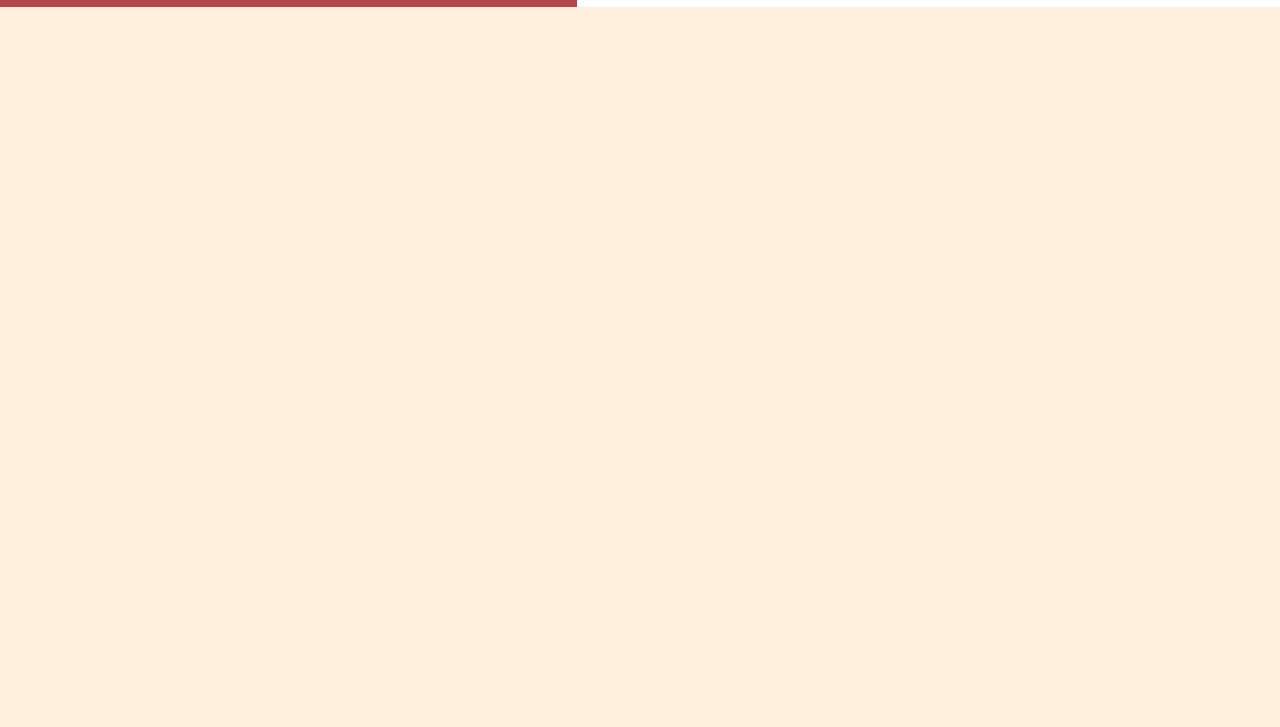
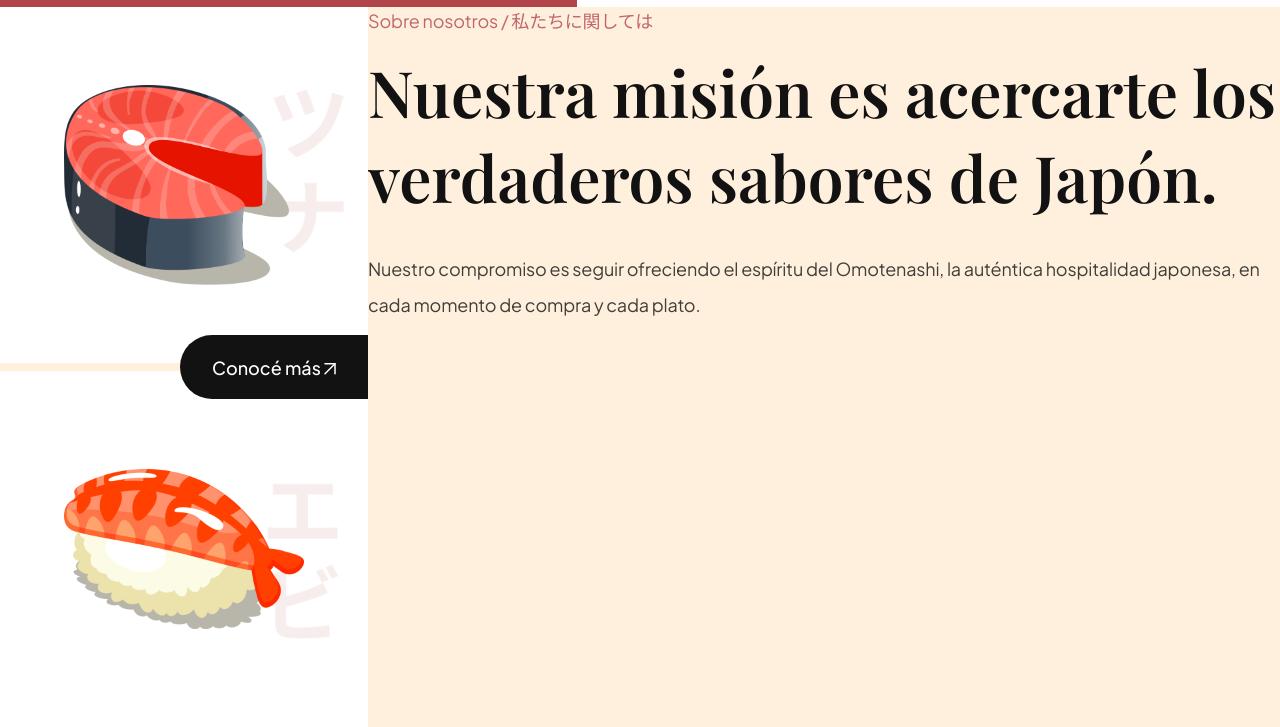
Before and after one commit to emmituwu/tienda-de-sushi, a website built with Vite: page index.html in a window 1280 px wide. Shown: the part 791-1518 px from the top of the page. Before the commit the page ends 800 px from the top, so only its background shows below. Built offline with nearby package versions, Linux system fonts and the light colour scheme.

Commit message:
avances del sobre nosotros

```diff
--- a/css/sections/about.css
+++ b/css/sections/about.css
@@ -0,0 +1,69 @@
+.about-us {
+    display: flex;
+    min-height: 720px;
+    overflow: hidden;
+}
+
+.about-us__image {
+    flex: 1;
+    display: flex;
+    flex-direction: column;
+    justify-content: center;
+
+    background: var(--color-white);
+
+    position: relative;
+}
+
+.about-us__image div {
+    padding: 32px 64px;
+
+    flex: 1;
+    display: flex;
+    align-items: center;
+
+    background-position: center;
+    background-repeat: no-repeat;
+    background-size: contain;
+}
+
+.about-us__image-sushi3 {
+    border-bottom: 8px solid var(--color-creamson);
+
+    background-image: url(../../assets/about_bg1.png);
+}
+
+.about-us__image-sushi2 {
+    background-image: url(../../assets/about_bg2.png);
+}
+
+.about-us__image-sushi3 img {
+    width: 225px;
+    height: 200px;
+}
+
+.about-us__image-sushi2 img {
+    width: 240px;
+    height: 160px;
+}
+
+.about-us__button {
+    position: absolute;
+    right: 0;
+
+    padding: 12px 32px;
+    min-height: 64px;
+
+    background: var(--secondary-color);
+    border-radius: 32px 0 0 32px;
+    border: 0;
+    outline: 0;
+
+    color: #fff;
+    font-family: var(--plus-jakarta-sans);
+    font-weight: 500;
+    font-size: 18px;
+    line-height: 23px;
+
+    cursor: pointer;
+}
--- a/index.html
+++ b/index.html
@@ -89,6 +89,30 @@
          </div>
     </section>
 
+    <section class="about-us" id="about-us">
+        <div class="about-us__image">
+            <div class="about-us__image-sushi3">
+                <img src="assets/sushi-3.png" alt="sushi">
+            </div>
+
+            <button class="about-us__button">
+                Conocé más
+                <img src="assets/arrow-up-right.svg" alt="learn more">
+            </button>
+
+            <div class="about-us__image-sushi2">
+                <img src="assets/sushi-2.png" alt="sushi">
+            </div>
+        </div>
+
+        <div class="about-us__content">
+            <p class="sushi__subtitle">Sobre nosotros / 私たちに関しては</p>
+            <h3 class="sushi__title">Nuestra misión es acercarte los verdaderos sabores de Japón.
+            </h3>
+            <p class="sushi__description">Nuestro compromiso es seguir ofreciendo el espíritu del Omotenashi, la auténtica hospitalidad japonesa, en cada momento de compra y cada plato.</p>
+        </div>
+    </section>
+
 
     <script src="js/script.js" type="module"></script>
 </body>
```
